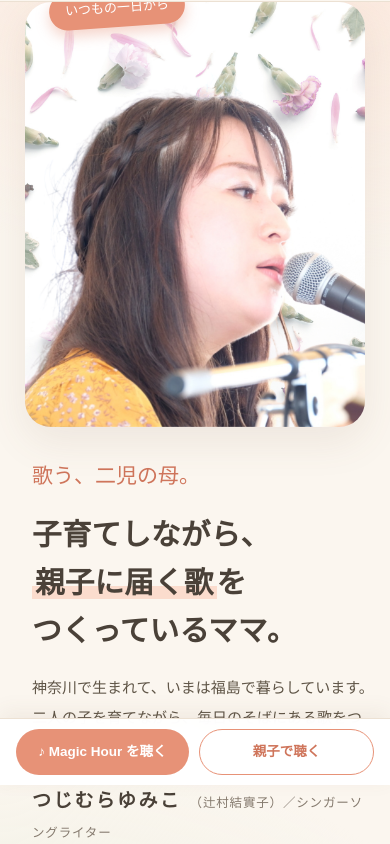
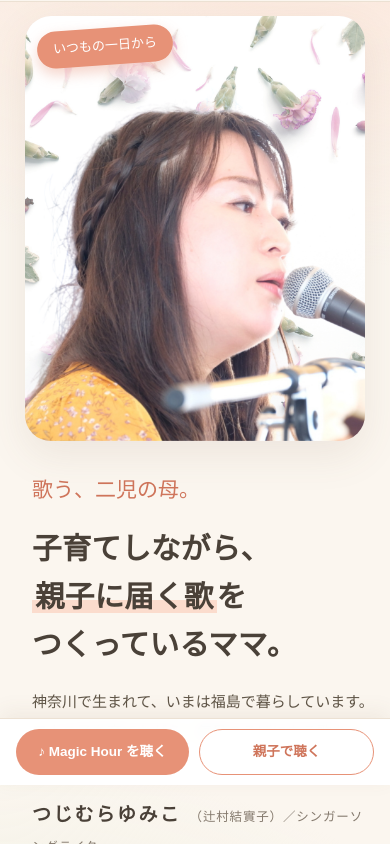
Before and after one commit to hideo-t/yumikot, a plain HTML site: page index.html in a window 390 px wide. Shown: the part 59-903 px from the top of the page. Drawn offline with Linux system fonts and the light colour scheme; a web font is replaced by a local one.

Commit message:
hero: モバイルで『いつもの一日から』タグがナビと重なり隠れる問題を修正
画像が先頭に来るモバイル表示で、はみ出し配置のタグ(.tape)を固定ナビが覆っていた。モバイルではタグをフレーム内側(top:12px/left:12px)に収め、hero-figに上マージンを追加して見切れを解消。

Co-Authored-By: Claude Opus 4.8 (1M context) <noreply@anthropic.com>

```diff
--- a/index.html
+++ b/index.html
@@ -230,7 +230,9 @@ footer{background:#efe6d9;color:var(--ink);padding:48px 0 36px;margin-bottom:64p
 @media(max-width:880px){
   .nav-links{display:none}.nav-burger{display:flex}
   .hero-in{grid-template-columns:1fr;gap:30px;padding:40px 0 48px}
-  .hero-fig{order:-1;max-width:340px;margin:0 auto}
+  .hero-fig{order:-1;max-width:340px;margin:14px auto 0}
+  /* モバイルは画像が先頭に来るため、タグをフレーム内側に収めてナビとの重なり・見切れを防ぐ */
+  .hero-fig .tape{top:12px;left:12px}
   .now-g{grid-template-columns:1fr;gap:16px}
   .maker{grid-template-columns:1fr;gap:28px}
   .maker-fig{max-width:360px;margin:0 auto}
```
